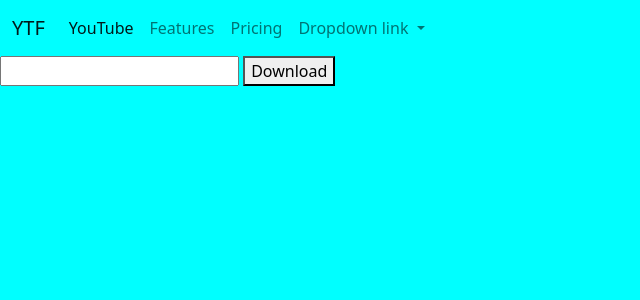
After one commit to shuvra-matrix/yft_downloder, a Django app: page /ytdown in a window 1280 px wide. The commit adds this page. Shown: the top 300 px of the page, without its empty margins (0-640 px from the left). Run offline with Django 4.2, Linux system fonts and the light colour scheme.

Commit message:
ytdown page create

```diff
--- a/static/style/style.css
+++ b/static/style/style.css
@@ -2,5 +2,9 @@ body{
     margin: 0px;
     padding: 0px;
     box-sizing: border-box;
-    background-color: aqua;
+    background-color: aqua !important;
 }
+
+.bg-light {
+    --bs-bg-opacity: 0 !important;
+}
--- /dev/null
+++ b/templates/header.html
@@ -0,0 +1,66 @@
+{% load static %}
+<!DOCTYPE html>
+<html lang="en">
+  <head>
+    <meta charset="utf-8" />
+    <meta name="viewport" content="width=device-width, initial-scale=1" />
+    <title>YTF Downloader</title>
+    <link rel="stylesheet" href="{%static 'style/style.css' %}">
+    <link
+      href="https://cdn.jsdelivr.net/npm/bootstrap@5.2.0/dist/css/bootstrap.min.css"
+      rel="stylesheet"
+      integrity="sha384-gH2yIJqKdNHPEq0n4Mqa/HGKIhSkIHeL5AyhkYV8i59U5AR6csBvApHHNl/vI1Bx"
+      crossorigin="anonymous"
+    />
+  </head>
+  <body>
+    <nav class="navbar navbar-expand-lg bg-light">
+      <div class="container-fluid">
+        <a class="navbar-brand" href="#">YTF</a>
+        <button
+          class="navbar-toggler"
+          type="button"
+          data-bs-toggle="collapse"
+          data-bs-target="#navbarNavDropdown"
+          aria-controls="navbarNavDropdown"
+          aria-expanded="false"
+          aria-label="Toggle navigation"
+        >
+          <span class="navbar-toggler-icon"></span>
+        </button>
+        <div class="collapse navbar-collapse" id="navbarNavDropdown">
+          <ul class="navbar-nav">
+            <li class="nav-item">
+              <a class="nav-link active" aria-current="page" href="{%url 'ytf:ytdown' %}">YouTube</a>
+            </li>
+            <li class="nav-item">
+              <a class="nav-link" href="#">Features</a>
+            </li>
+            <li class="nav-item">
+              <a class="nav-link" href="#">Pricing</a>
+            </li>
+            <li class="nav-item dropdown">
+              <a
+                class="nav-link dropdown-toggle"
+                href="#"
+                role="button"
+                data-bs-toggle="dropdown"
+                aria-expanded="false"
+              >
+                Dropdown link
+              </a>
+              <ul class="dropdown-menu">
+                <li><a class="dropdown-item" href="#">Action</a></li>
+                <li><a class="dropdown-item" href="#">Another action</a></li>
+                <li>
+                  <a class="dropdown-item" href="#">Something else here</a>
+                </li>
+              </ul>
+            </li>
+          </ul>
+        </div>
+      </div>
+    </nav>
+    {% block body_block %} {% endblock %}
+  </body>
+</html>
--- /dev/null
+++ b/templates/ydown.html
@@ -0,0 +1,21 @@
+{% extends 'header.html' %}
+{% block body_block %}
+    <form action="{%url 'ytf:ytdown' %}" method="POST">
+        {% csrf_token %}
+        <input type="url" name="link" id="">
+        <button type="submit">Download</button>
+    </form>
+    {% if urls %}
+
+
+    <a href="media/{{urls}}">Download</a>
+    <br>
+    {{links}}
+
+
+
+    {% endif %}
+</body>
+</html>
+
+{% endblock %}
--- a/ytf_app/urls.py
+++ b/ytf_app/urls.py
@@ -9,6 +9,7 @@ app_name = 'ytf'
 urlpatterns = [
     path('admin/', admin.site.urls),
     path('', views.index, name='index'),
+    path('ytdown', views.ydown , name='ytdown'),
 ]
 
 
--- a/ytf_app/views.py
+++ b/ytf_app/views.py
@@ -6,38 +6,33 @@ import os
 
 
 def index(request):
+    return render(request, 'index.html')
+
+def ydown(request):
     my_dict = {
         'urls': None,
     }
     if request.method == 'POST':
-
         link = request.POST.get('link')
-        SAVE_PATH = "./media"  # to_do
-
-        # link of the video to be downloaded
+        SAVE_PATH = "./media"
         try:
-            # object creation using YouTube
-            # which was imported in the beginning
             yt = YouTube(link)
+            print('Title: ',yt.title)
+            #Length of the video
+            print('Length of video: ',yt.length,'seconds')
         except:
             print("Connection Error")  # to handle exception
-
-        # filters out all the files with "mp4" extension
-
-        # to set the name of the file
-
-        # get the video with the extension and
-        # resolution passed in the get() function
-        d_video = yt.streams.get_highest_resolution()
+        d_video = yt.streams.all()
+        print(d_video[1])
         try:
-            # downloading the video
-            dc = d_video.download(SAVE_PATH)
+            dc = d_video[1].download(SAVE_PATH)
         except:
             print("Some Error!")
+
         print('Task Completed!')
         url = os.path.basename(dc)
         my_dict = {
             'urls': url,
         }
 
-    return render(request, 'index.html', context=my_dict)
+    return render(request, 'ydown.html', context=my_dict)
```
Also changed, not shown: templates/index.html (+3 -22 lines), yft_downloder/settings.py (+4 -4 lines).
